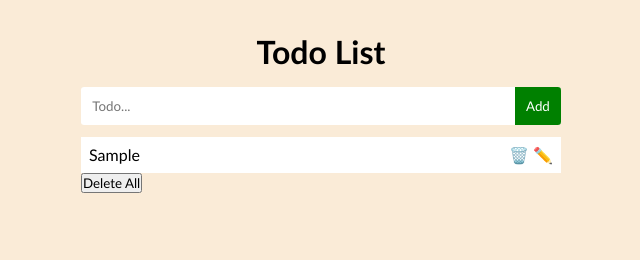
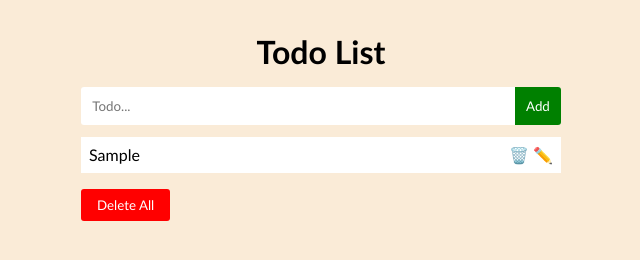
Before and after one commit to draczihper/todo-app, a website built with webpack: page src/index.html in a window 1280 px wide. Both pictures are taken after typing "Sample" into the empty fields and a click on the button "Add". Shown: the whole page, without its empty margins (319-959 px from the left). Built offline with nearby package versions, Linux system fonts and the light colour scheme.

Commit message:
Add styles to delete button

```diff
--- a/src/styles.css
+++ b/src/styles.css
@@ -24,7 +24,7 @@ body {
   margin-top: 1rem;
   display: flex;
   align-items: center;
-  border-radius: 0.2rem;
+  border-radius: 3px;
   overflow: hidden;
 }
 
@@ -40,6 +40,7 @@ body {
   padding: 0.7rem;
   background-color: green;
   color: white;
+  font-weight: 500;
   cursor: pointer;
   border: none;
 }
@@ -57,3 +58,22 @@ body {
 .todo span {
   cursor: pointer;
 }
+
+.todo-text {
+  outline: none;
+}
+
+.delete-all {
+  text-align: center;
+  padding-top: 1rem;
+}
+
+.delete-all-btn {
+  padding: 0.5rem 1rem;
+  background-color: red;
+  color: white;
+  font-weight: 500;
+  border: none;
+  border-radius: 3px;
+  cursor: pointer
+}
```
Lines whose indentation alone changed are shown as unchanged.
